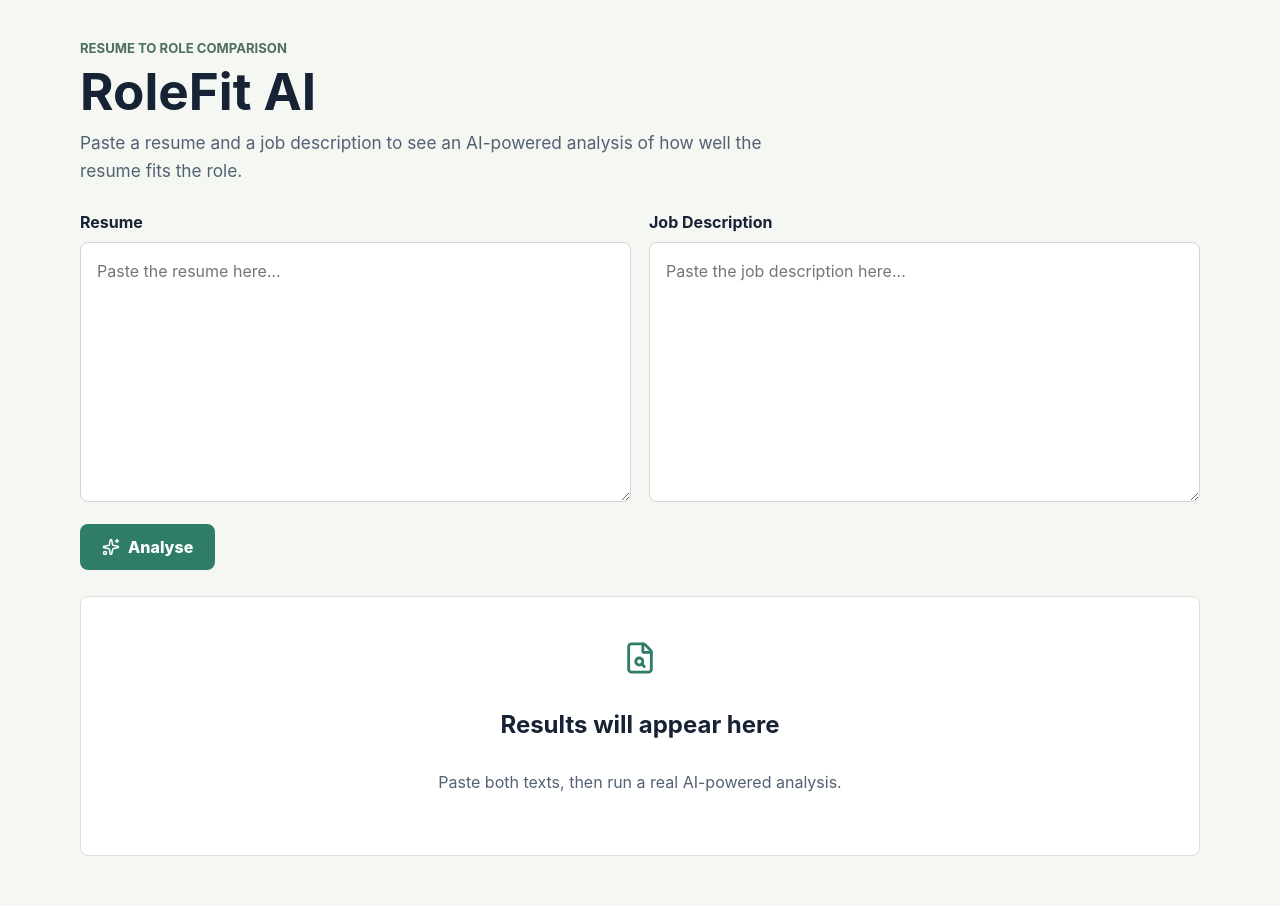
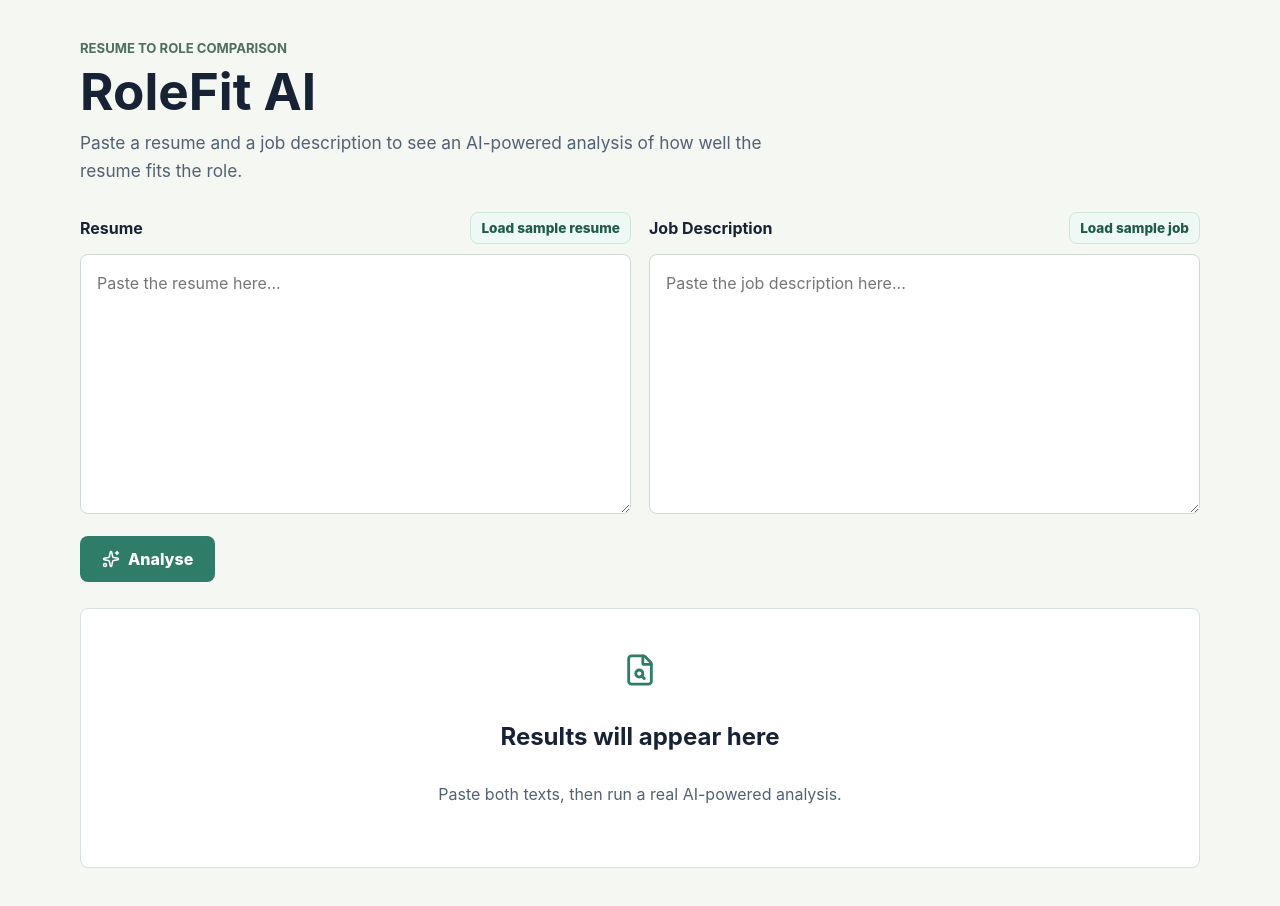
Before and after one commit to sallyrandall7-maker/rolefitai, a React (Vite) app: page / in a window 1280 px wide. Built offline with nearby package versions, Linux system fonts and the light colour scheme.

Commit message:
Add files via upload

```diff
--- a/src/App.jsx
+++ b/src/App.jsx
@@ -7,6 +7,7 @@ import {
   Search,
   Sparkles
 } from "lucide-react";
+import { sampleJobDescription, sampleResume } from "./sampleData.js";
 
 const API_URL = import.meta.env.PROD
   ? "/api/analyse"
@@ -89,7 +90,16 @@ function App() {
 
       <section className="workspace" aria-label="Resume and job description form">
         <label className="field">
-          <span>Resume</span>
+          <span className="field-heading">
+            Resume
+            <button
+              className="sample-button"
+              onClick={() => setResume(sampleResume)}
+              type="button"
+            >
+              Load sample resume
+            </button>
+          </span>
           <textarea
             value={resume}
             onChange={(event) => setResume(event.target.value)}
@@ -98,7 +108,16 @@ function App() {
         </label>
 
         <label className="field">
-          <span>Job Description</span>
+          <span className="field-heading">
+            Job Description
+            <button
+              className="sample-button"
+              onClick={() => setJobDescription(sampleJobDescription)}
+              type="button"
+            >
+              Load sample job
+            </button>
+          </span>
           <textarea
             value={jobDescription}
             onChange={(event) => setJobDescription(event.target.value)}
--- a/src/styles.css
+++ b/src/styles.css
@@ -69,9 +69,29 @@ h1 {
   gap: 10px;
 }
 
-.field span {
+.field-heading {
+  display: flex;
+  align-items: center;
+  justify-content: space-between;
+  gap: 12px;
   color: #182235;
   font-weight: 700;
+}
+
+.sample-button {
+  border: 1px solid #cfe4dd;
+  border-radius: 8px;
+  padding: 7px 10px;
+  color: #215b4c;
+  background: #eef8f4;
+  font-size: 0.85rem;
+  font-weight: 800;
+  cursor: pointer;
+}
+
+.sample-button:hover {
+  border-color: #acd1c5;
+  background: #e2f3ed;
 }
 
 textarea {
@@ -345,6 +365,12 @@ textarea:focus {
     grid-template-columns: 1fr;
   }
 
+  .field-heading {
+    align-items: flex-start;
+    flex-direction: column;
+    gap: 8px;
+  }
+
   textarea {
     min-height: 220px;
   }
```
